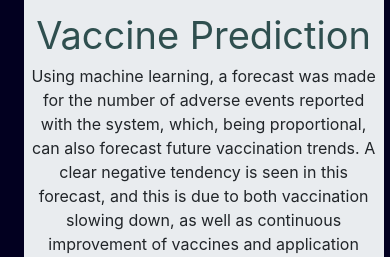
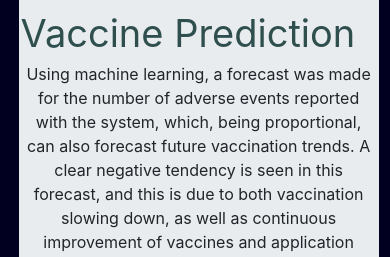
Before and after one commit to verocastillo/vae-watcher, a Flask app: page /vaes.html in a window 390 px wide. Shown: the part 2560-2817 px from the top of the page. Run offline with Flask 2, Linux system fonts and the light colour scheme; some libraries are stand-ins or nearby versions.

Commit message:
Alignment issues fixed.

```diff
--- a/templates/vaes.html
+++ b/templates/vaes.html
@@ -46,7 +46,7 @@
     </div>
 
     <!-- Page Content -->
-    <div class="container">
+    <div class="col-md-12">
         <div class="jumbotron" style="padding: 2px; align-items: center;">
             <h7>Machine Learning: Linear Analysis/Word Analysis</h7>
             <br>
```
